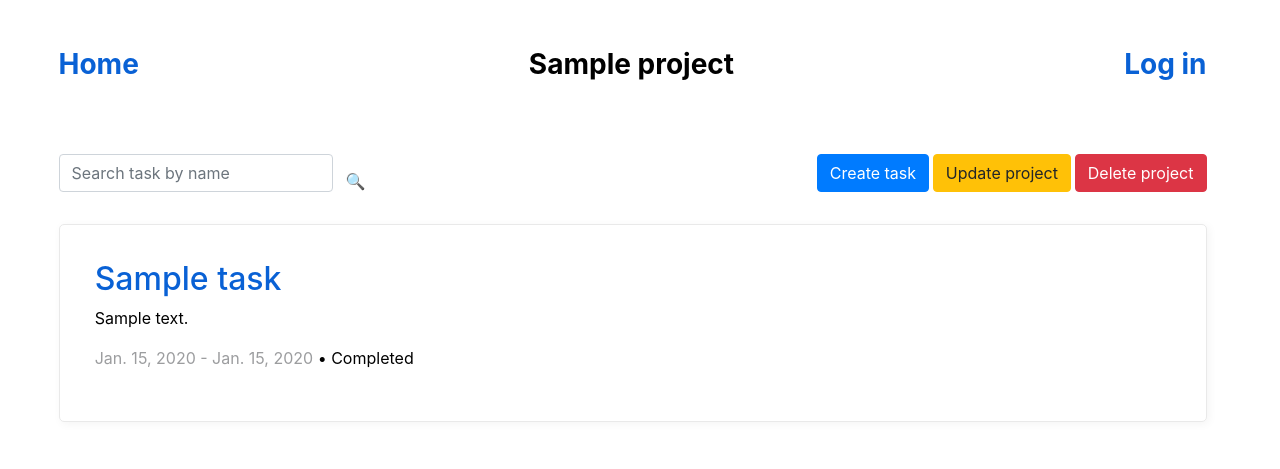
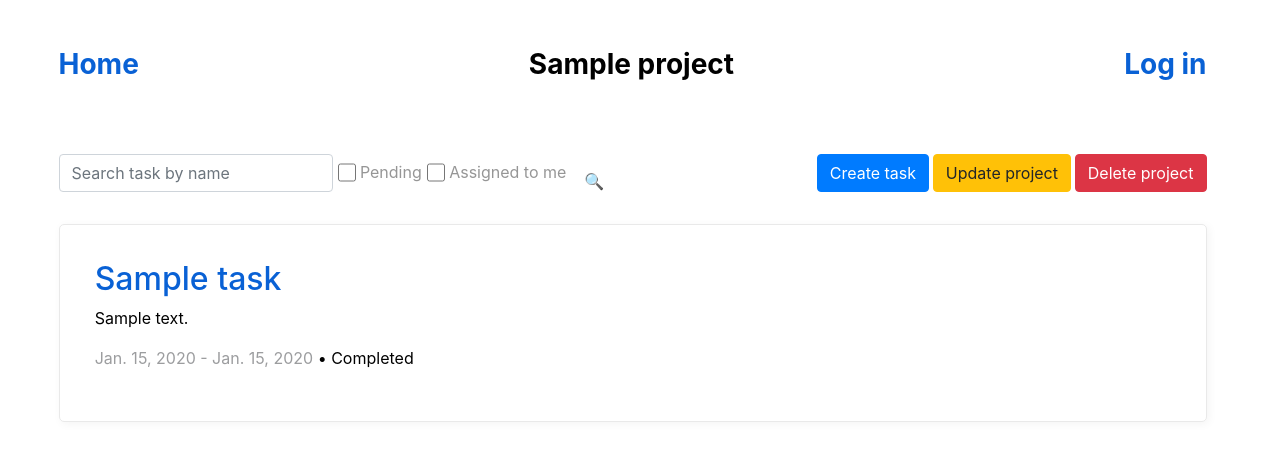
Before and after one commit to lilarin/TaskManager-App, a Django app: page /projects/1/tasks in a window 1280 px wide. Shown: the top 469 px of the page. Run offline with Django 5.2, Linux system fonts and the light colour scheme; tables that the repository leaves empty hold one stand-in row (values such as "Sample post"); some libraries are stand-ins or nearby versions.

Commit message:
Minor refactoring and optimization

```diff
--- a/static/css/styles.css
+++ b/static/css/styles.css
@@ -2,7 +2,7 @@
     --border-radius: 5px;
     --box-shadow: 2px 2px 10px;
     --box-shadow-hover: 3px 3px 15px;
-    --color: #118bee;
+    --color: #ee1111;
     --color-accent: #118bee15;
     --color-bg: #fff;
     --color-bg-secondary: #e9e9e9;
@@ -11,13 +11,13 @@
     --color-shadow: #f4f4f4;
     --color-shadow-hover: #e5e5e5;
     --color-text: #000;
-    --color-text-secondary: #999;
+    --color-text-secondary: #969696;
     --font-family: -apple-system, BlinkMacSystemFont, "Segoe UI", Roboto, Oxygen-Sans, Ubuntu, Cantarell, "Helvetica Neue", sans-serif;
     --hover-brightness: 1.2;
     --justify-important: center;
     --justify-normal: left;
     --line-height: 1.5;
-    --width-card: 285px;
+    --width-card: 280px;
     --width-card-medium: 460px;
     --width-card-wide: 800px;
     --width-comment: 980px;
@@ -123,6 +123,32 @@ a:hover {
     text-decoration: none;
 }
 
+.form-checkbox {
+    font: inherit;
+    width: 1.15em;
+    height: 1.15em;
+    border: 1px solid var(--color-bg-secondary);
+    border-radius: var(--border-radius);
+}
+
+.form-checkbox + label {
+    font-weight: lighter;
+    color: var(--color-text-secondary);
+    transform: translateY(-0.55em);
+}
+
+.form-checkbox:checked + label {
+    color: var(--color-secondary)
+}
+
+.form-inline {
+    gap: 5px;
+}
+
+.search-button {
+    display: none;
+}
+
 .form-login {
     border: 1px solid var(--color-bg-secondary);
     border-radius: var(--border-radius);
--- a/task_manager/form.py
+++ b/task_manager/form.py
@@ -1,7 +1,7 @@
 from django import forms
 from django.contrib.auth import get_user_model
-
-from .models import Task, Tag
+from django.contrib.auth.forms import UserCreationForm
+from task_manager.models import Task, Tag, Worker
 
 
 class TaskCreationForm(forms.ModelForm):
@@ -82,3 +82,21 @@ class TaskSearchForm(forms.Form):
             }
         )
     )
+    pending = forms.BooleanField(
+        required=False,
+        label="Pending",
+        widget=forms.CheckboxInput(
+            attrs={
+                "class": "form-checkbox"
+            }
+        )
+    )
+    assigned_to_user = forms.BooleanField(
+        required=False,
+        label="Assigned to me",
+        widget=forms.CheckboxInput(
+            attrs={
+                "class": "form-checkbox"
+            }
+        )
+    )
--- a/templates/include/header.html
+++ b/templates/include/header.html
@@ -13,11 +13,13 @@
         <strong>{{ project.name }}</strong>
       </h3>
     {% endif %}
-
     {% if user.is_authenticated %}
-      <h3>
-        <a href="{% url 'logout' %}">Logout</a>
-      </h3>
+      <div>
+        <h3>
+          <a href="{% url 'logout' %}">Logout</a>
+        </h3>
+        <p style="text-align: right" >{{ user.username }}</p>
+      </div>
     {% else %}
       <h3>
         <a href="{% url 'login' %}">Log in</a>
```
Also changed, not shown: templates/registration/login.html (+12 -3 lines).
